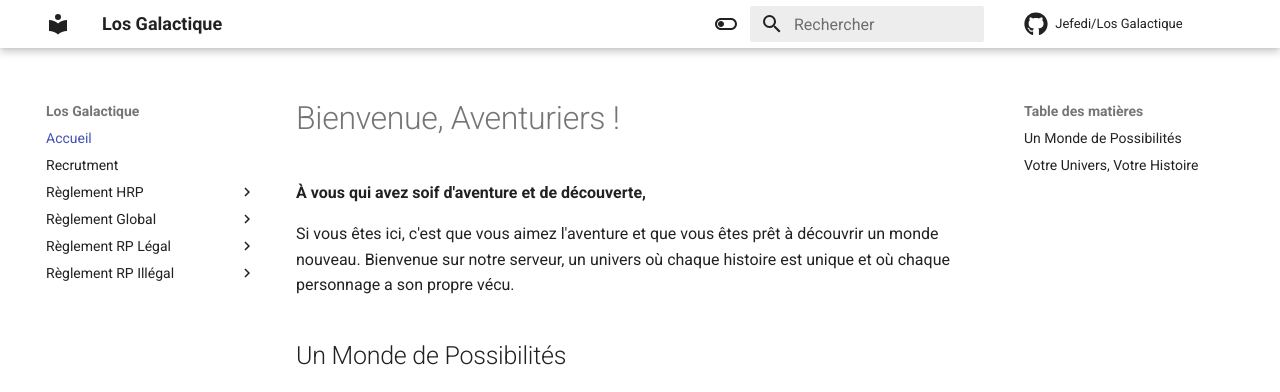
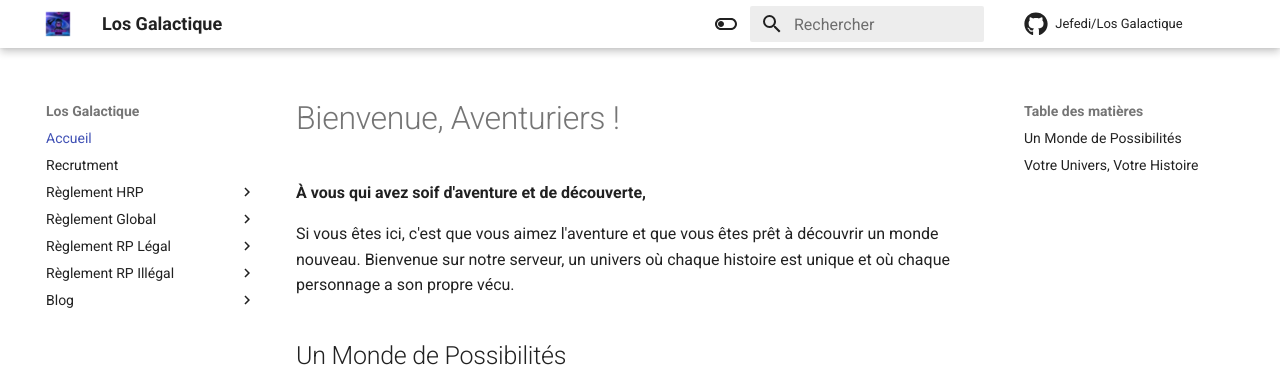
Before and after one commit to Jefedi/los-galactique-reglement, an MkDocs documentation site: the page built from docs/index.md, in a window 1280 px wide. Shown: the top 392 px of the page. Built offline with MkDocs 1.6.1 and Material for MkDocs 9.7.7, drawn with Linux system fonts in a browser that asks for light colours; comment, search, counter and statistics services are not loaded; the version menu is left out.

Commit message:
ajout du blog/installation du flus rss

```diff
--- a/mkdocs.yml
+++ b/mkdocs.yml
@@ -36,11 +36,18 @@
     - reglement-rp-illegal/index.md
     - reglement-rp-illegal/illegal.md
     - reglement-rp-illegal/regles-generales.md
+  - Blog:
+    - blog/index.md
+
+
+
+
 
 # Thème du site
 theme:
   language: fr
   name: material
+  logo: assete/icone-los-galac.png
   icon:
     repo: fontawesome/brands/github
   admonition:
@@ -94,6 +101,7 @@
   - tags
   - git-revision-date-localized:
       type: timeago
+  - blog
 
 # Paramètres supplémentaires
 extra:
```
Also changed, not shown: docs/blog/index.md (added, +1 -0 lines), docs/assete/icone-los-galac.png (added), 1 other file.
